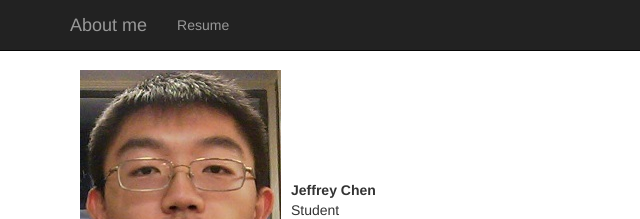
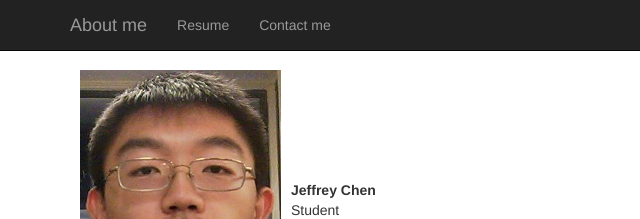
Before and after one commit to Saporous/Saporous.github.io, a plain HTML site: page index.html in a window 1280 px wide. Shown: the top 219 px of the page, 0-640 px from the left. Drawn offline with nearby package versions, Linux system fonts and the light colour scheme.

Commit message:
Added a Contact Me button

```diff
--- a/index.html
+++ b/index.html
@@ -23,7 +23,7 @@
         <div class="collapse navbar-collapse">
           <ul class="nav navbar-nav">
             <li><a href="./JeffreyChenComputerEngineer.pdf">Resume</a></li>
-
+            <li><a href="mailto:chenjeffreyr@gmail.com">Contact me</a></li>
           </ul>
         </div><!--/.nav-collapse -->
       </div>
```
